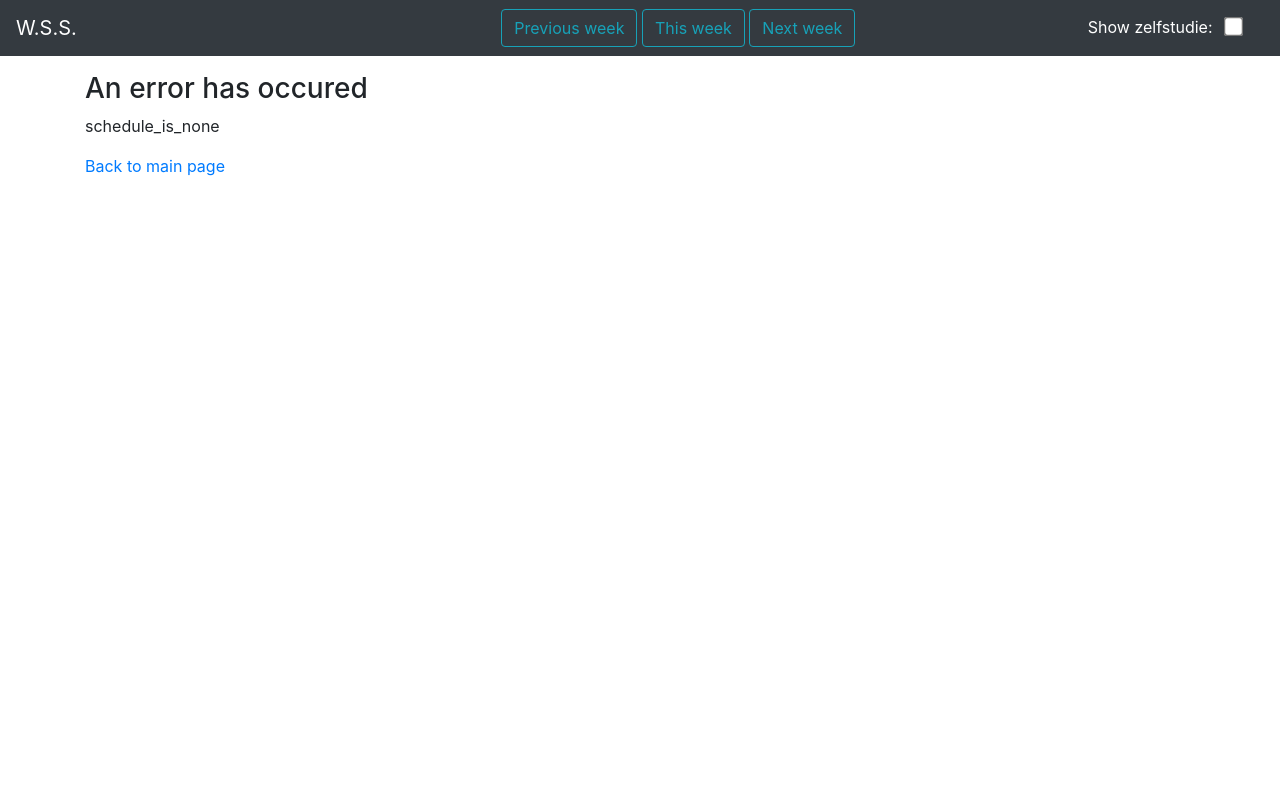
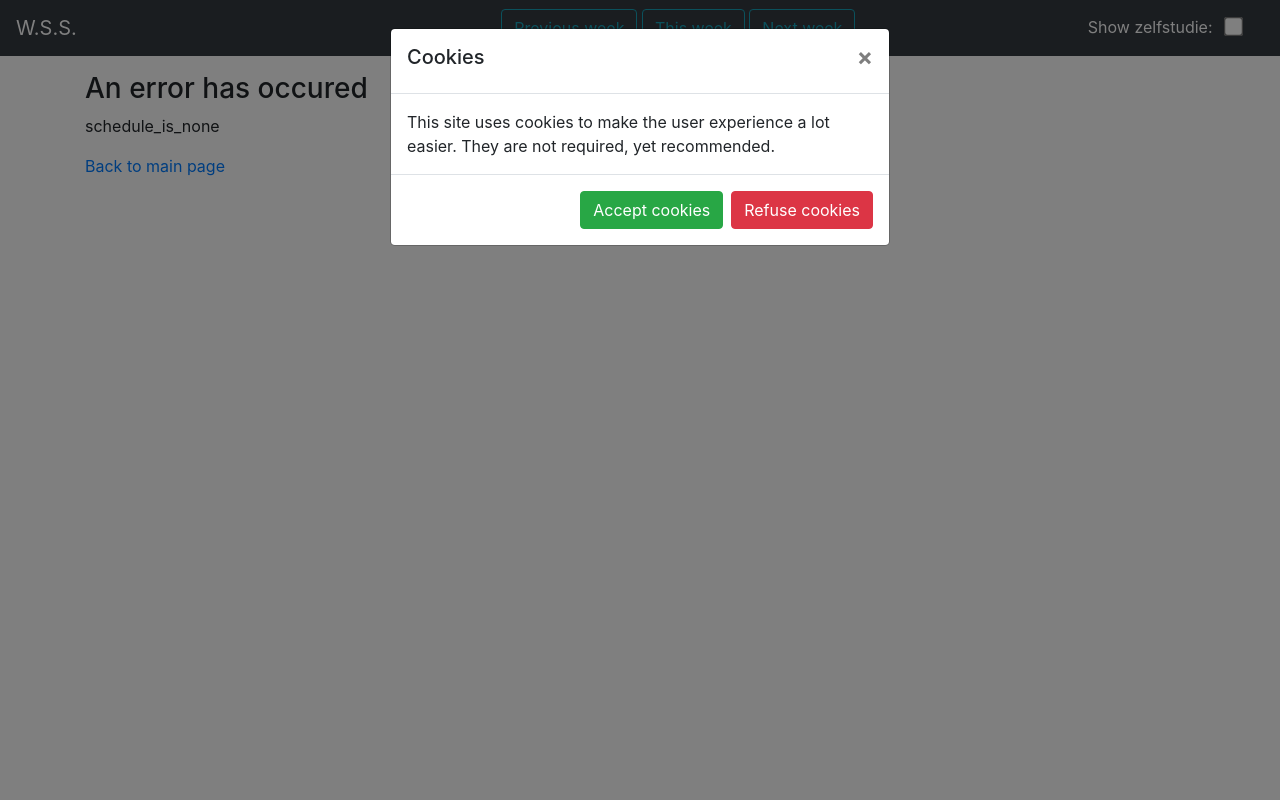
Before and after one commit to DustinJoosen/ScheduleSite, a Flask app: page /error?e=schedule_is_none in a window 1280 px wide. Run offline with Flask 2, Linux system fonts and the light colour scheme; parts of the project's set-up code (start-up, migrations or seed data) failed here and were passed over; some libraries are stand-ins or nearby versions.

Commit message:
Cookie modal (#4)
* add cookie question modal

* store cookie allowance

```diff
--- a/static/js/main.js
+++ b/static/js/main.js
@@ -39,20 +39,37 @@ zscb.onchange = function(e) {
 const urlSearchParams = new URLSearchParams(window.location.search);
 const params = Object.fromEntries(urlSearchParams.entries());
 
+function get_cookie_by_name(name) {
+    let match = document.cookie.match(new RegExp('(^| )' + name + '=([^;]+)'));
+    return (match == null) ? null : match[2];
+}
+
 // modifies the url, based on the cookies
-let match = document.cookie.match(new RegExp('(^| )' + "show_zelfstudie" + '=([^;]+)'));
-if (match) {
-    if (match[2] === "true") {
-        // we don't want to send you to zelfstudie=true if you are already there.
-        if (params.show_zelfstudie !== "true" && params.show_zelfstudie !== "yes") {
-            document.location.href = "?show_zelfstudie=true";
-        }
+let show_zelfstudie_cookie = get_cookie_by_name("show_zelfstudie");
+if (show_zelfstudie_cookie === "true") {
+    // we don't want to send you to zelfstudie=true if you are already there.
+    if (params.show_zelfstudie !== "true" && params.show_zelfstudie !== "yes") {
+        document.location.href = "?show_zelfstudie=true";
     }
+
 }
 
 // set the checked attribute on the checkbox
 if (params.show_zelfstudie === "true" || params.show_zelfstudie === "yes") {
     zscb.checked = true;
+}
+
+function are_cookies_allowed() {
+    let cookies_allowed = get_cookie_by_name("cookies_allowed");
+    if (cookies_allowed == null) {
+        return false;
+    }
+    return cookies_allowed === "true"
+}
+
+function set_cookies_allowed(allowed) {
+    let date_one_year_from_now = new Date(new Date().getTime() + 1000*3600*24*365).toGMTString();
+    document.cookie = "cookies_allowed=" + allowed + "; expires=" + date_one_year_from_now;
 }
 
 
@@ -68,3 +85,7 @@ $("#copy_raw_data").on("click", function () {
     alert("Raw JSON data is now copied to clipboard");
     navigator.clipboard.writeText("Deze functionaliteit is nog niet af.");
 });
+
+if (get_cookie_by_name("cookies_allowed") == null) {
+    $("#cookieModal").modal("show");
+}
--- a/templates/base.html
+++ b/templates/base.html
@@ -8,6 +8,7 @@
     <title>Windesheim schedule site - {% block title %}{% endblock %}</title>
 </head>
 <body>
+    {% include 'partials/_cookie.html' %}
     <div id="greyed_main">
         <div class="schedule_specified_lesson">
             <div class="mb-3">
--- /dev/null
+++ b/templates/partials/_cookie.html
@@ -0,0 +1,20 @@
+<div class="modal fade" id="cookieModal" tabindex="-1" role="dialog">
+    <div class="modal-dialog" role="document">
+        <div class="modal-content">
+            <div class="modal-header">
+                <h5>Cookies</h5>
+                <button type="button" class="close" data-dismiss="modal">
+                    <span>&times;</span>
+                </button>
+            </div>
+            <div class="modal-body">
+                This site uses cookies to make the user experience a lot easier.
+                They are not required, yet recommended.
+            </div>
+            <div class="modal-footer">
+                <button onclick="set_cookies_allowed(true)" class="btn btn-success">Accept cookies</button>
+                <button onclick="set_cookies_allowed(false)" class="btn btn-danger">Refuse cookies</button>
+            </div>
+        </div>
+    </div>
+</div>
```
